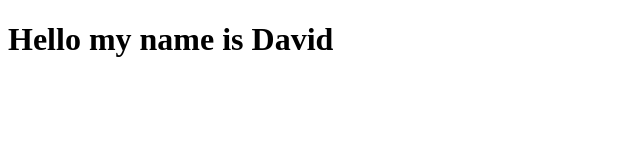
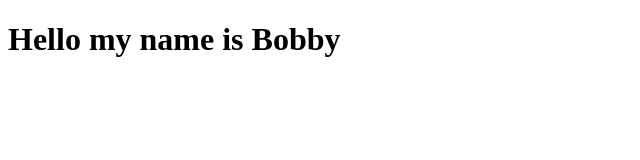
Before and after one commit to kanwisher/teamSampleProject, a plain HTML site: page index.html in a window 1280 px wide. Shown: the full height of the page, 0-640 px from the left. Drawn offline with Linux system fonts and the light colour scheme.

```diff
--- a/index.html
+++ b/index.html
@@ -7,6 +7,6 @@
     <title>Document</title>
 </head>
 <body>
-    <h1>Hello my name is David</h1>
+    <h1>Hello my name is Bobby</h1>
 </body>
 </html>
```
